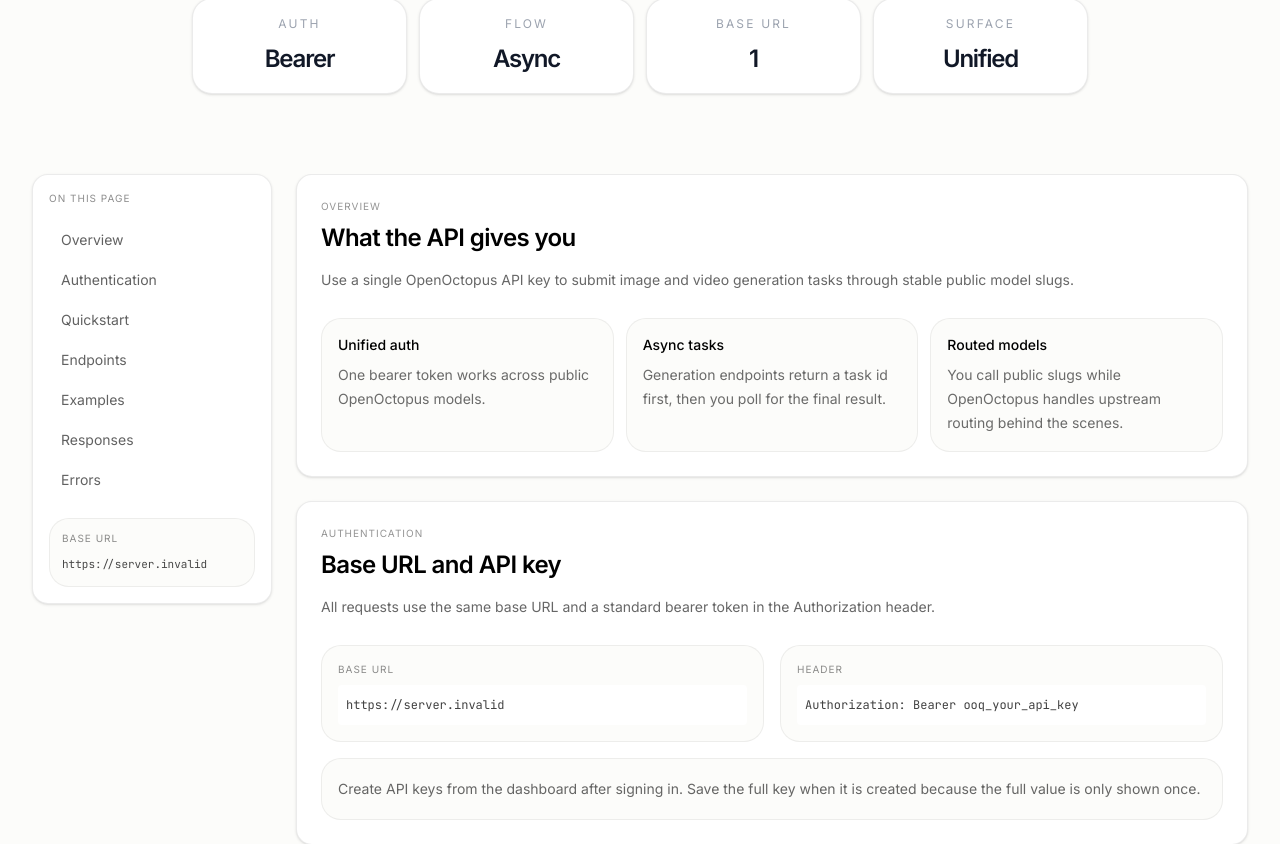
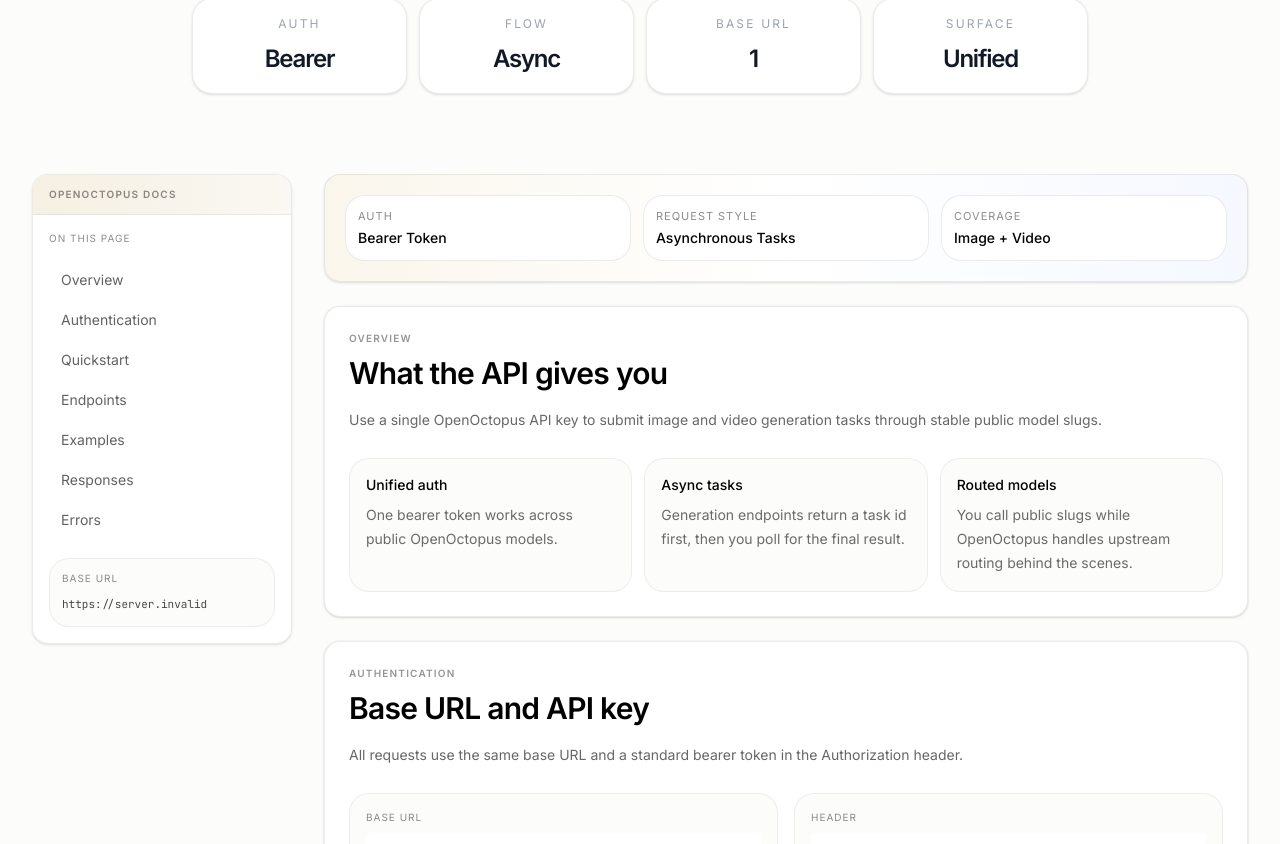
Before and after one commit to Joeyzzyy/openoctopus, a Next.js app: page /docs in a window 1280 px wide. Shown: the part 456-1300 px from the top of the page. Built offline with nearby package versions, Linux system fonts and the light colour scheme; no server answers.

Commit message:
Redesign docs page layout with stronger visual hierarchy

```diff
--- a/src/app/(marketing)/docs/page.tsx
+++ b/src/app/(marketing)/docs/page.tsx
@@ -152,7 +152,7 @@
 
 function CodeBlock({ code }: { code: string }) {
   return (
-    <pre className="mt-4 overflow-x-auto rounded-lg border border-black/8 bg-[#1C1917] p-4 text-xs leading-6 text-[#f4f1ea]">
+    <pre className="mt-4 overflow-x-auto rounded-xl border border-[#2A2623] bg-[#171412] p-4 text-xs leading-6 text-[#F8F3E8] shadow-[inset_0_1px_0_rgba(255,255,255,0.05)]">
       <code>{code}</code>
     </pre>
   );
@@ -174,12 +174,12 @@
   return (
     <section
       id={id}
-      className="scroll-mt-28 rounded-2xl border border-black/[0.08] bg-white p-5 shadow-sm md:p-6"
+      className="scroll-mt-28 rounded-2xl border border-black/[0.08] bg-white p-5 shadow-sm ring-1 ring-black/[0.02] md:p-6"
     >
-      <p className="text-[10px] uppercase tracking-[1px] text-black/42">
+      <p className="text-[10px] font-semibold uppercase tracking-[1.2px] text-black/42">
         {eyebrow}
       </p>
-      <h2 className="mt-2 text-2xl font-semibold tracking-tight text-black">
+      <h2 className="mt-2 text-2xl font-semibold tracking-tight text-black md:text-[30px]">
         {title}
       </h2>
       <p className="mt-3 max-w-3xl text-sm leading-7 text-black/60">
@@ -209,9 +209,15 @@
 
       <div className="px-6 pb-14 md:px-8 md:pb-20">
         <div className="mx-auto max-w-7xl">
-        <div className="grid gap-6 xl:grid-cols-[240px_minmax(0,1fr)]">
+        <div className="grid gap-6 xl:grid-cols-[260px_minmax(0,1fr)] xl:gap-8">
           <aside className="xl:sticky xl:top-28 xl:self-start">
-            <SurfaceCard className="p-4">
+            <SurfaceCard className="overflow-hidden p-0">
+              <div className="border-b border-black/[0.06] bg-gradient-to-r from-[#F6EFE3] to-[#FAF8F2] px-4 py-3">
+                <p className="text-[10px] font-semibold uppercase tracking-[1.2px] text-black/45">
+                  OpenOctopus Docs
+                </p>
+              </div>
+              <div className="p-4">
               <p className="text-[10px] uppercase tracking-[1px] text-black/45">
                 On This Page
               </p>
@@ -234,10 +240,28 @@
                   {PUBLIC_API_BASE_URL}
                 </code>
               </div>
+              </div>
             </SurfaceCard>
           </aside>
 
           <div className="space-y-6">
+            <div className="rounded-2xl border border-black/[0.08] bg-gradient-to-r from-[#FAF6EC] via-[#FFFFFF] to-[#F5F8FF] p-5 shadow-sm">
+              <div className="grid gap-3 md:grid-cols-3">
+                <div className="rounded-xl border border-black/[0.08] bg-white px-3 py-3">
+                  <p className="text-[11px] uppercase tracking-[1px] text-black/45">Auth</p>
+                  <p className="mt-1 text-sm font-medium text-black">Bearer Token</p>
+                </div>
+                <div className="rounded-xl border border-black/[0.08] bg-white px-3 py-3">
+                  <p className="text-[11px] uppercase tracking-[1px] text-black/45">Request Style</p>
+                  <p className="mt-1 text-sm font-medium text-black">Asynchronous Tasks</p>
+                </div>
+                <div className="rounded-xl border border-black/[0.08] bg-white px-3 py-3">
+                  <p className="text-[11px] uppercase tracking-[1px] text-black/45">Coverage</p>
+                  <p className="mt-1 text-sm font-medium text-black">Image + Video</p>
+                </div>
+              </div>
+            </div>
+
             <DocsSection
               id="overview"
               eyebrow="Overview"
@@ -337,11 +361,11 @@
                 {endpoints.map((endpoint) => (
                   <div
                     key={`${endpoint.method}-${endpoint.path}`}
-                    className="rounded-xl border border-black/[0.06] bg-[#FCFCFA] p-4"
+                    className="rounded-xl border border-black/[0.06] bg-[#FCFCFA] p-4 transition-colors hover:bg-white"
                   >
                     <div className="flex flex-col gap-2 md:flex-row md:items-center md:justify-between">
                       <div>
-                        <p className="text-[10px] uppercase tracking-[1px] text-black/45">
+                        <p className="inline-flex rounded-md bg-white px-2 py-1 text-[10px] font-semibold uppercase tracking-[1px] text-black/52">
                           {endpoint.method}
                         </p>
                         <p className="mt-1 break-all text-sm font-medium text-black">
@@ -509,7 +533,7 @@
                   </div>
                 </div>
 
-                <div className="rounded-lg border border-black/8 bg-[#faf9f6] p-4">
+                <div className="rounded-xl border border-black/[0.08] bg-[#FAF9F4] p-4">
                   <h3 className="text-lg font-semibold text-black">
                     Request body fields
                   </h3>
```
